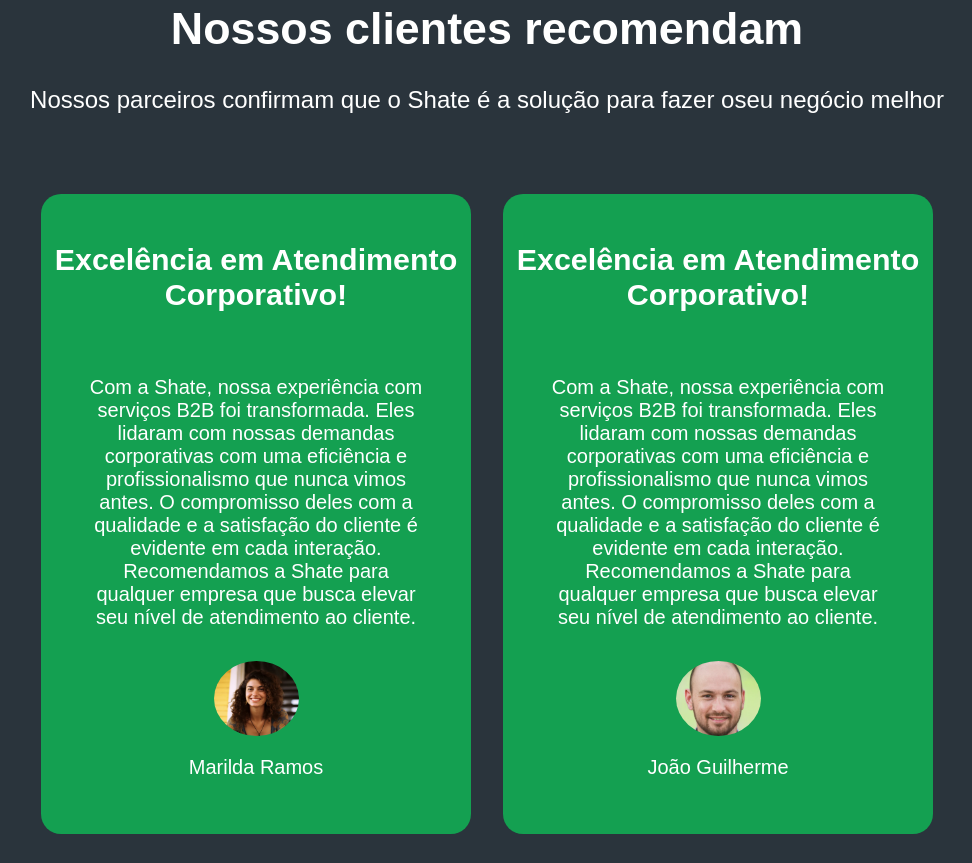
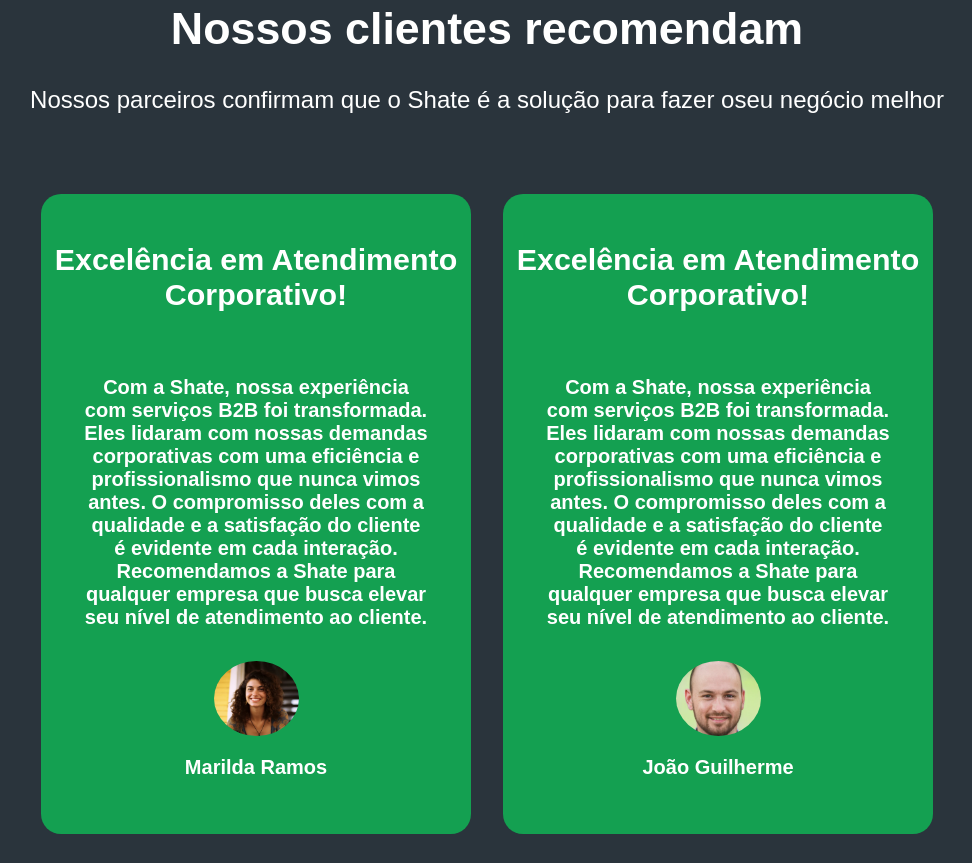
Before and after one commit to arthurzx-ww/shate, a plain HTML site: page index.html in a window 1280 px wide. Shown: the part 2427-3290 px from the top of the page, without its empty margins (153-1125 px from the left). Drawn offline with Linux system fonts and the light colour scheme.

Commit message:
correcso no css

```diff
--- a/css/styles.css
+++ b/css/styles.css
@@ -329,6 +329,7 @@
   width: 430px;
   height: 640px;
   min-width: 273px;
+  min-height: 480px;
   border-radius: 20px;
 }
 .testimonial-titles {
@@ -341,6 +342,7 @@
 .testimonial-texts {
   width: 80%;
   font-size: var(--font-size-xxsmall);
+  font-weight: 600;
   margin: auto;
   padding: 2rem 0;
   color: var(--white);
@@ -355,7 +357,7 @@
   color: var(--white);
   padding: 1rem 0 0 0;
   font-size: var(--font-size-xxsmall);
-  font-weight: 200;
+  font-weight: 600;
 }
 
 /* BRANDS */
@@ -870,7 +872,7 @@
 @media only screen and (max-width: 701px) {
   :root {
     --gray: #5f6264bf;
-    --font-size-smaller: 0.7rem;
+    --font-size-smaller: 0.75rem;
     --font-size-xxsmall: 0.8rem;
     --font-size-xsmall: 1rem;
     --font-size-small: 1.2rem;
```
